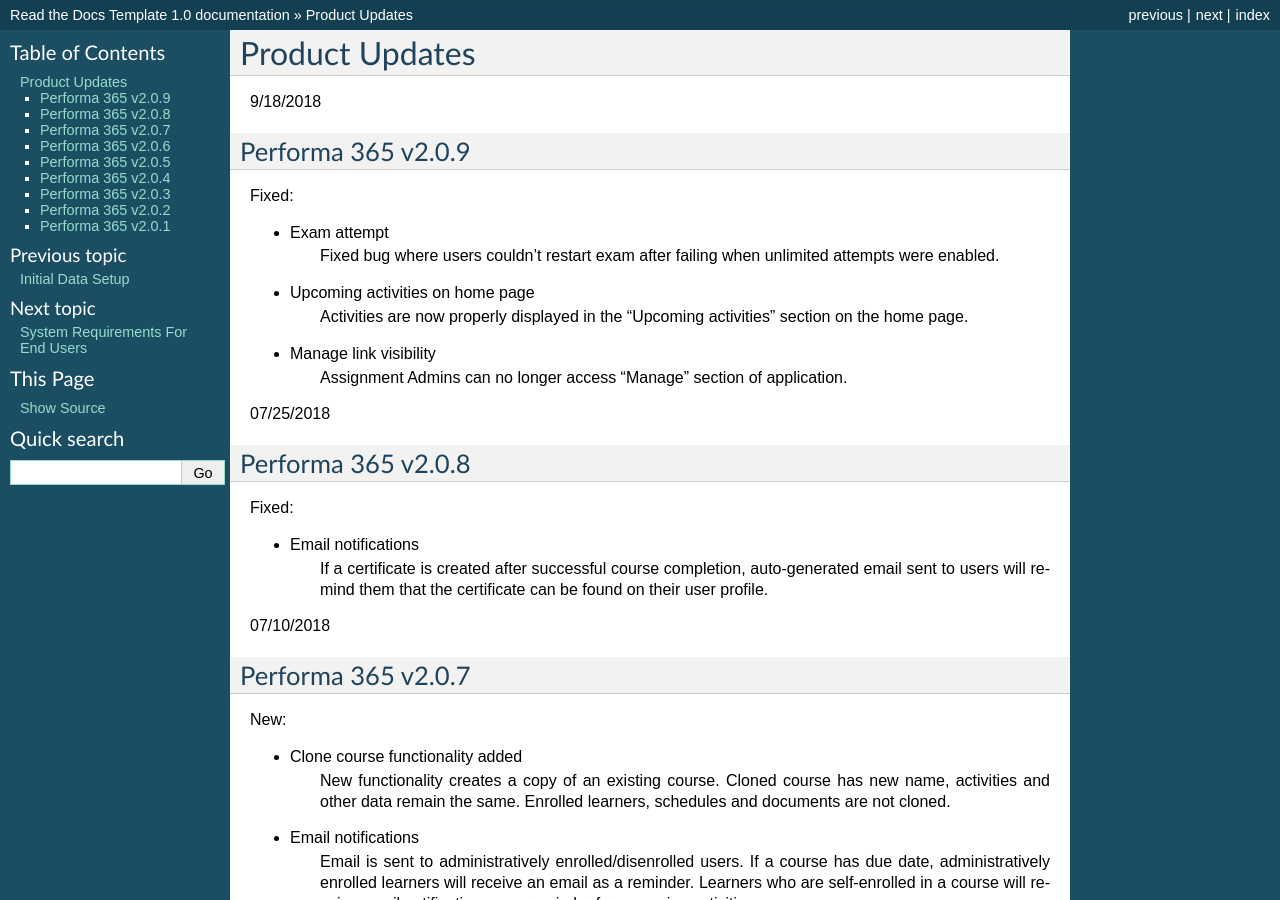
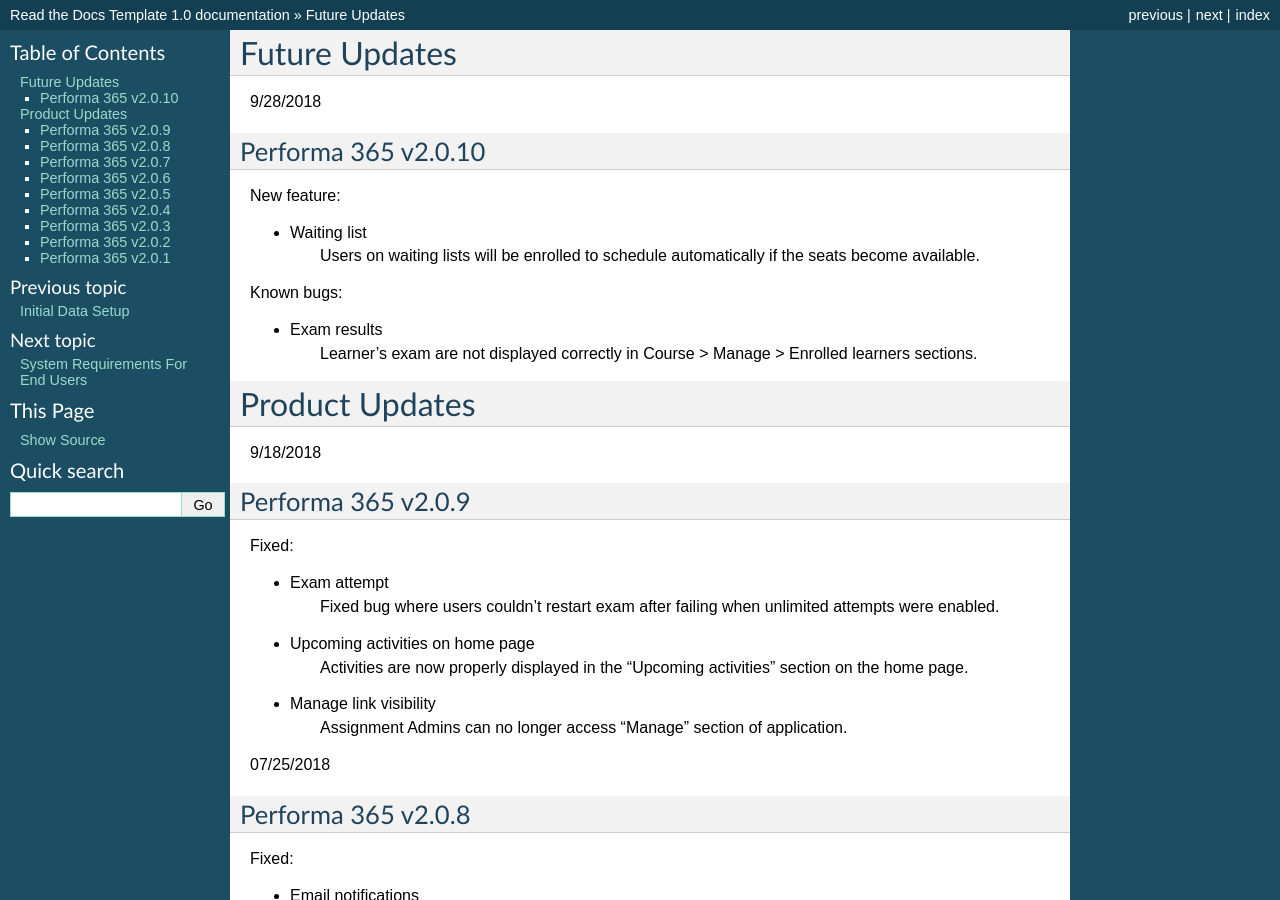
Before and after one commit to pslisko/performa365docs, a Sphinx documentation site: the page built from docs/general/product_updates.rst, in a window 1280 px wide and 900 px high. Built offline with Sphinx 7.4.7, drawn with Linux system fonts in a browser that asks for light colours; pages that are not in the unit, such as notebooks, are missing from menus; some of the changed text lies outside the part shown.

Commit message:
Update product_updates.rst

```diff
--- a/docs/general/product_updates.rst
+++ b/docs/general/product_updates.rst
@@ -1,4 +1,23 @@
 .. _product_updates:
+
+Future Updates
+================
+
+9/28/2018
+
+Performa 365 v2.0.10
+^^^^^^^^^^^^^^^^^^^^^^^^^^^^
+
+New feature:
+
+* Waiting list
+   Users on waiting lists will be enrolled to schedule automatically if the seats become available.
+
+Known bugs:
+
+* Exam results
+   Learner's exam are not displayed correctly in Course > Manage > Enrolled learners sections.
+
 
 Product Updates
 ================
```
